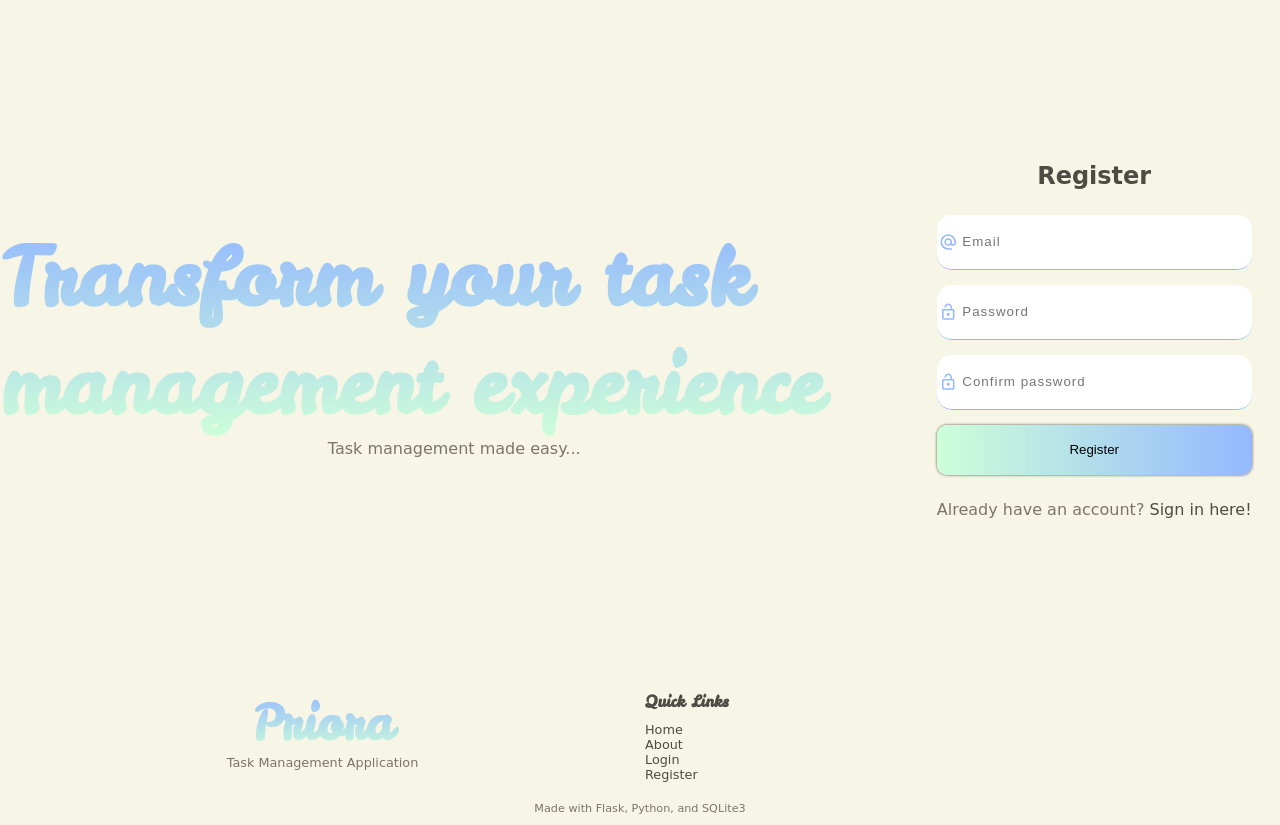
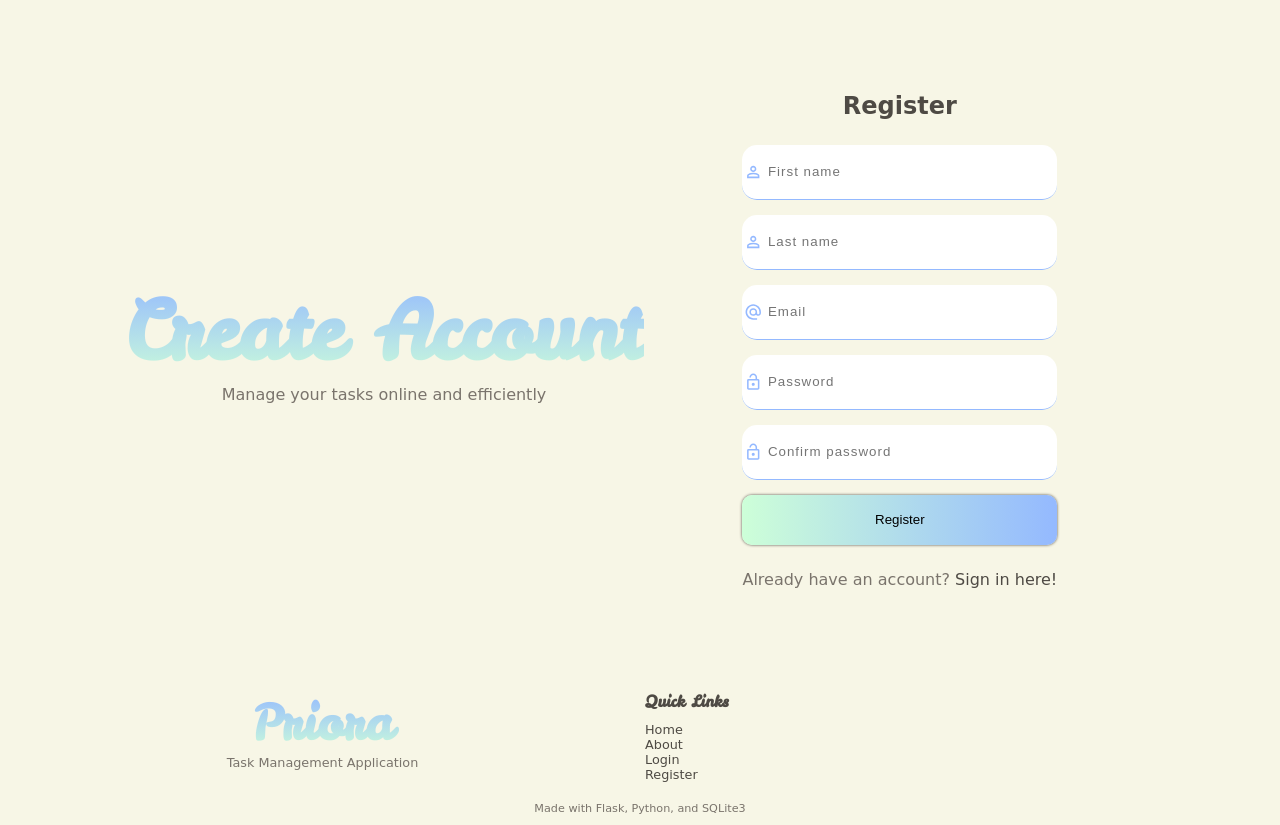
Before and after one commit to Sheikh-H/Priora-Task-Manager, a Flask app: page /register in a window 1280 px wide. Shown: the part 75-900 px from the top of the page. Run offline with Flask 3, Linux system fonts and the light colour scheme; some libraries are stand-ins or nearby versions.

Commit message:
updates to layout and forms, register page almost complete

```diff
--- a/static/css/styles.css
+++ b/static/css/styles.css
@@ -593,6 +593,7 @@ form button {
         flex-direction: column;
         justify-content: center;
         align-items: center;
+        text-align: center;
     }
 
     .login-mobile{
@@ -604,7 +605,7 @@ form button {
     }
 
     .login-box{
-        width: 50%;
+        width: 40%;
     }
 
     .footer-top {
--- a/templates/user/login.html
+++ b/templates/user/login.html
@@ -2,8 +2,7 @@
 <section class="login-section login-mobile hidden-right">
   <div class="login-box">
     <div class="login-form-box">
-      <a href="{{ url_for('home')}}"><h1 class="gradient-text">Priora</h1></a>
-      <h2>Login</h2>
+      <a href="{{ url_for('home')}}"><h1 class="gradient-text">Login</h1></a>
       <p><i>Login to your account</i></p>
       <form action="/login" method="post">
         <input type="hidden" name="csrf_token" value="{{ csrf_token() }}" />
--- a/templates/user/register.html
+++ b/templates/user/register.html
@@ -6,6 +6,34 @@
       <p><i>Transform your task management experience</i></p>
       <form action="/login" method="post">
         <input type="hidden" name="csrf_token" value="{{ csrf_token() }}" />
+        <div class="input-box">
+          <svg
+            xmlns="http://www.w3.org/2000/svg"
+            height="24px"
+            viewBox="0 -960 960 960"
+            width="24px"
+            fill="#1f1f1f"
+          >
+            <path
+              d="M367-527q-47-47-47-113t47-113q47-47 113-47t113 47q47 47 47 113t-47 113q-47 47-113 47t-113-47ZM160-160v-112q0-34 17.5-62.5T224-378q62-31 126-46.5T480-440q66 0 130 15.5T736-378q29 15 46.5 43.5T800-272v112H160Zm80-80h480v-32q0-11-5.5-20T700-306q-54-27-109-40.5T480-360q-56 0-111 13.5T260-306q-9 5-14.5 14t-5.5 20v32Zm296.5-343.5Q560-607 560-640t-23.5-56.5Q513-720 480-720t-56.5 23.5Q400-673 400-640t23.5 56.5Q447-560 480-560t56.5-23.5ZM480-640Zm0 400Z"
+            />
+          </svg>
+          <input type="text" name="fname" id="fname" placeholder="First name" />
+        </div>
+        <div class="input-box">
+          <svg
+            xmlns="http://www.w3.org/2000/svg"
+            height="24px"
+            viewBox="0 -960 960 960"
+            width="24px"
+            fill="#1f1f1f"
+          >
+            <path
+              d="M367-527q-47-47-47-113t47-113q47-47 113-47t113 47q47 47 47 113t-47 113q-47 47-113 47t-113-47ZM160-160v-112q0-34 17.5-62.5T224-378q62-31 126-46.5T480-440q66 0 130 15.5T736-378q29 15 46.5 43.5T800-272v112H160Zm80-80h480v-32q0-11-5.5-20T700-306q-54-27-109-40.5T480-360q-56 0-111 13.5T260-306q-9 5-14.5 14t-5.5 20v32Zm296.5-343.5Q560-607 560-640t-23.5-56.5Q513-720 480-720t-56.5 23.5Q400-673 400-640t23.5 56.5Q447-560 480-560t56.5-23.5ZM480-640Zm0 400Z"
+            />
+          </svg>
+          <input type="text" name="sname" id="sname" placeholder="Last name" />
+        </div>
         <div class="input-box">
           <svg
             xmlns="http://www.w3.org/2000/svg"
@@ -70,17 +98,43 @@
 <section class="login-section login-desktop">
   <div class="login-section-left hidden-left">
     <a href="{{ url_for('home')}}"
-      ><h1 class="gradient-text">
-        Transform your task management experience
-      </h1></a
+      ><h1 class="gradient-text">Create Account</h1></a
     >
-    <p>Task management made easy...</p>
+    <p>Manage your tasks online and efficiently</p>
   </div>
   <div class="login-box hidden-right">
     <div class="login-form-box">
       <h2>Register</h2>
       <form action="/login" method="post">
         <input type="hidden" name="csrf_token" value="{{ csrf_token() }}" />
+        <div class="input-box">
+          <svg
+            xmlns="http://www.w3.org/2000/svg"
+            height="24px"
+            viewBox="0 -960 960 960"
+            width="24px"
+            fill="#1f1f1f"
+          >
+            <path
+              d="M367-527q-47-47-47-113t47-113q47-47 113-47t113 47q47 47 47 113t-47 113q-47 47-113 47t-113-47ZM160-160v-112q0-34 17.5-62.5T224-378q62-31 126-46.5T480-440q66 0 130 15.5T736-378q29 15 46.5 43.5T800-272v112H160Zm80-80h480v-32q0-11-5.5-20T700-306q-54-27-109-40.5T480-360q-56 0-111 13.5T260-306q-9 5-14.5 14t-5.5 20v32Zm296.5-343.5Q560-607 560-640t-23.5-56.5Q513-720 480-720t-56.5 23.5Q400-673 400-640t23.5 56.5Q447-560 480-560t56.5-23.5ZM480-640Zm0 400Z"
+            />
+          </svg>
+          <input type="text" name="fname" id="fname" placeholder="First name" />
+        </div>
+        <div class="input-box">
+          <svg
+            xmlns="http://www.w3.org/2000/svg"
+            height="24px"
+            viewBox="0 -960 960 960"
+            width="24px"
+            fill="#1f1f1f"
+          >
+            <path
+              d="M367-527q-47-47-47-113t47-113q47-47 113-47t113 47q47 47 47 113t-47 113q-47 47-113 47t-113-47ZM160-160v-112q0-34 17.5-62.5T224-378q62-31 126-46.5T480-440q66 0 130 15.5T736-378q29 15 46.5 43.5T800-272v112H160Zm80-80h480v-32q0-11-5.5-20T700-306q-54-27-109-40.5T480-360q-56 0-111 13.5T260-306q-9 5-14.5 14t-5.5 20v32Zm296.5-343.5Q560-607 560-640t-23.5-56.5Q513-720 480-720t-56.5 23.5Q400-673 400-640t23.5 56.5Q447-560 480-560t56.5-23.5ZM480-640Zm0 400Z"
+            />
+          </svg>
+          <input type="text" name="sname" id="sname" placeholder="Last name" />
+        </div>
         <div class="input-box">
           <svg
             xmlns="http://www.w3.org/2000/svg"
```
